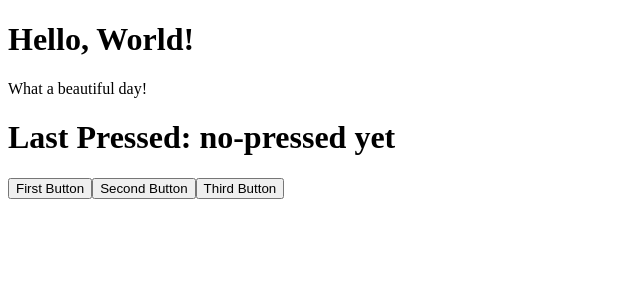
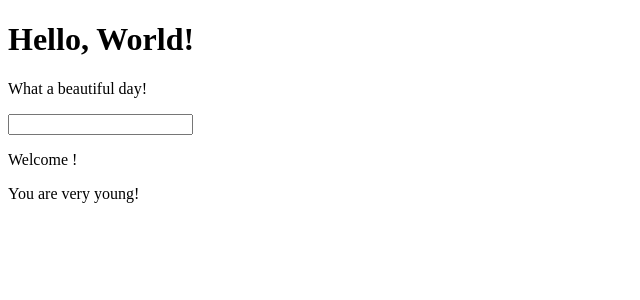
Before and after one commit to cicciocara/React-exercises, a React (Create React App) app in the folder react-exercises/: page / in a window 1280 px wide. Shown: the top 300 px of the page, without its empty margins (0-640 px from the left). Built offline with nearby package versions, Linux system fonts and the light colour scheme.

Commit message:
feat/exercise forms-01 completed

```diff
--- a/react-exercises/src/App.js
+++ b/react-exercises/src/App.js
@@ -3,6 +3,7 @@ import { ClickCounter } from './ClickCounter';
 import { ClickTracker } from './ClickTracker';
 import { Counter } from './Counter';
 import { Hello } from './Hello';
+import { InteractiveWelcome } from './InteractiveWelcome';
 import { Welcome } from './Welcome';
 
 export class App extends React.Component {
@@ -10,7 +11,7 @@ export class App extends React.Component {
     return (
       <div>
         <Hello />
-        <ClickTracker />
+        <InteractiveWelcome />
       </div>
     );
   }
--- /dev/null
+++ b/react-exercises/src/InteractiveWelcome.js
@@ -0,0 +1,28 @@
+/* Create an InteractiveWelcome component that renders
+ an input tag and the Welcome component.
+ Pass the current content of the input tag to the name prop of the Welcome component.
+ The input tag should be a controlled component. */
+import React from 'react';
+import { Welcome } from './Welcome';
+
+export class InteractiveWelcome extends React.Component {
+  state = {
+    input: '',
+  };
+
+  handleInput = (event) => {
+    const { name, value } = event.target;
+    this.setState({
+      [name]: value,
+    });
+  };
+
+  render() {
+    return (
+      <div>
+        <input name='input' value={this.state.input} onChange={this.handleInput}></input>
+        <Welcome name={this.state.input} />
+      </div>
+    );
+  }
+}
```
